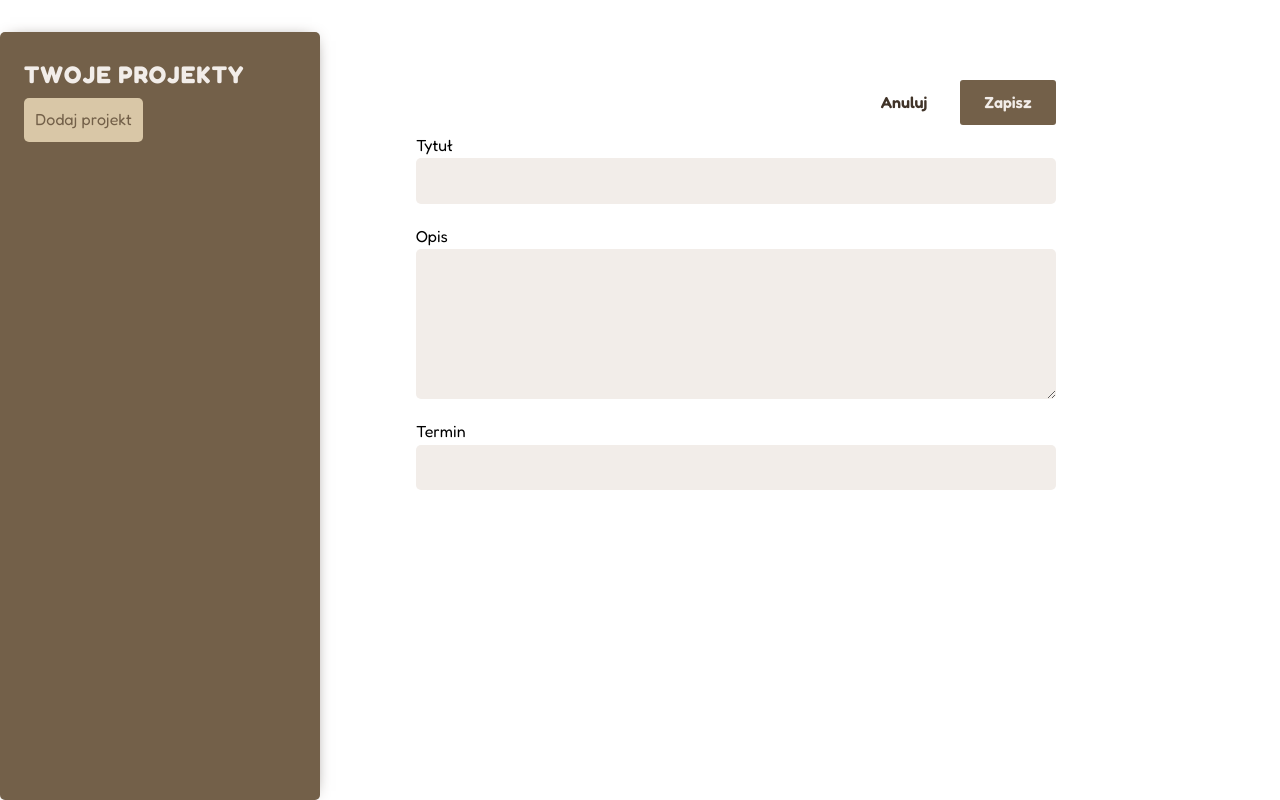
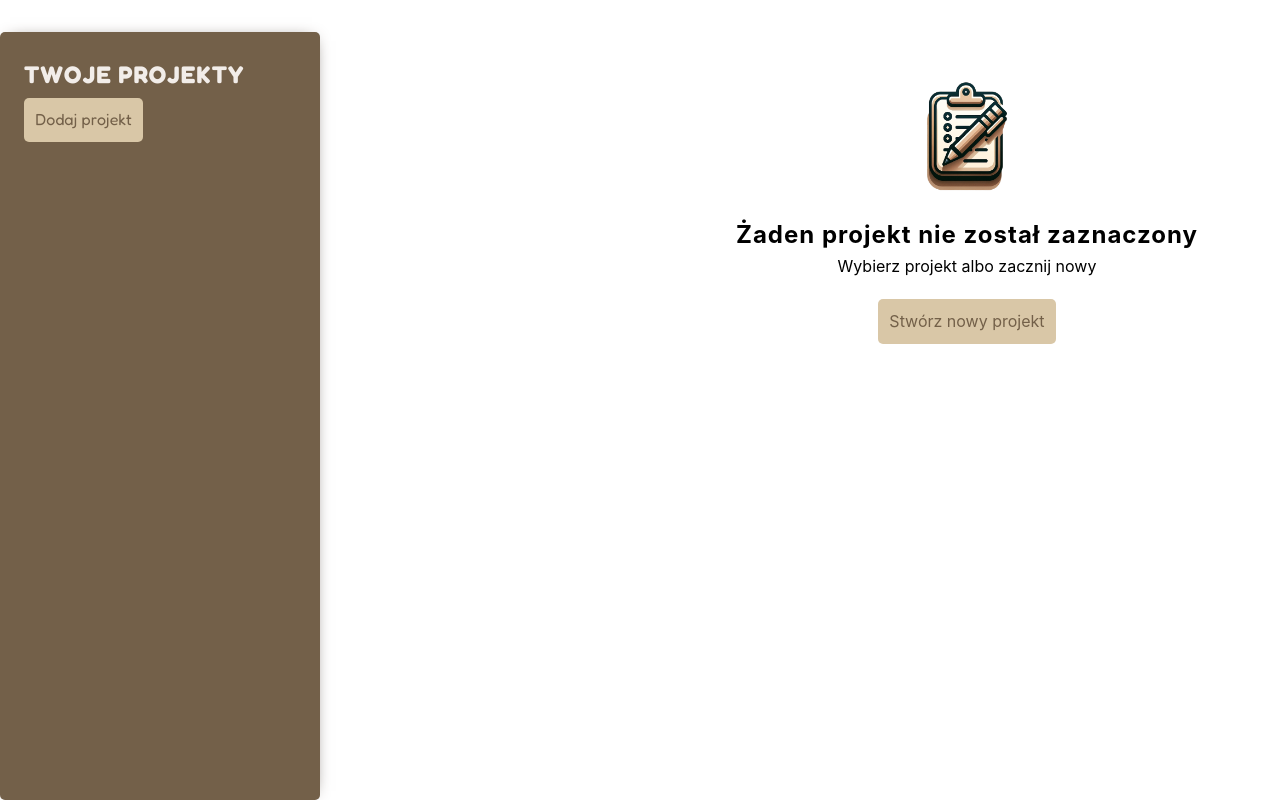
Before and after one commit to michalkrudysz/project-management, a React (Vite) app: page / in a window 1280 px wide. Built offline with nearby package versions, Linux system fonts and the light colour scheme.

Commit message:
I created a component for a universal button. I added a module that indicates the lack of a selected project and suggests choosing or creating one, additionally I styled it.

```diff
--- a/src/App.jsx
+++ b/src/App.jsx
@@ -1,12 +1,14 @@
 import "./App.scss";
 import ProjectSidebar from "./components/ProjectSidebar.jsx";
 import NewProject from "./components/NewProject.jsx";
+import NoProjectSelected from "./components/NoProjectSelected.jsx";
 
 function App() {
   return (
     <main className="main">
       <ProjectSidebar />
-      <NewProject />
+      {/* <NewProject /> */}
+      <NoProjectSelected />
     </main>
   );
 }
--- /dev/null
+++ b/src/components/Button.jsx
@@ -0,0 +1,10 @@
+/* eslint-disable react/prop-types */
+import classes from "./Button.module.scss";
+
+export default function Button({ children, ...props }) {
+  return (
+    <button className={classes.button} {...props}>
+      {children}
+    </button>
+  );
+}
--- /dev/null
+++ b/src/components/Button.module.scss
@@ -0,0 +1,17 @@
+.button {
+  padding: 0.6em 0.7em;
+  margin-top: 0.2em;
+  background: #d9c7a7;
+  color: #736049;
+  border: none;
+  border-radius: 5px;
+  font: inherit;
+  cursor: pointer;
+  outline: inherit;
+  transition: background 0.6s ease, color 0.6s ease;
+
+  &:hover {
+    background: #a68b6a;
+    color: #f2ede9;
+  }
+}
--- /dev/null
+++ b/src/components/NoProjectSelected.jsx
@@ -0,0 +1,20 @@
+import noProjectImage from "../assets/create-project.png";
+import Button from "./Button";
+import classes from "./NoProjectSelected.module.scss";
+
+export default function NoProjectSelected() {
+  return (
+    <div className={classes["no-project-selected"]}>
+      <img
+        className={classes.image}
+        src={noProjectImage}
+        alt="Stwórz nowy projekt"
+      />
+      <h2 className={classes.title}>Żaden projekt nie został zaznaczony</h2>
+      <p>Wybierz projekt albo zacznij nowy</p>
+      <p className={classes.paragraph}>
+        <Button>Stwórz nowy projekt</Button>
+      </p>
+    </div>
+  );
+}
--- /dev/null
+++ b/src/components/NoProjectSelected.module.scss
@@ -0,0 +1,18 @@
+.no-project-selected {
+  display: flex;
+  flex-direction: column;
+  margin-top: 5em;
+  align-items: center;
+  margin-left: 20em;
+  .image {
+    height: 7em;
+    width: 5em;
+  }
+  .title {
+    letter-spacing: 1px;
+    margin-top: 1em;
+  }
+  .paragraph {
+    margin-top: 1em;
+  }
+}
--- a/src/components/ProjectSidebar.jsx
+++ b/src/components/ProjectSidebar.jsx
@@ -1,11 +1,12 @@
 import classes from "./ProjectSidebar.module.scss";
+import Button from "./Button.jsx";
 
 export default function ProjectSidebar() {
   return (
     <aside className={classes.sidebar}>
       <h2 className={classes.title}>Twoje projekty</h2>
       <div>
-        <button>Dodaj projekt</button>
+        <Button>Dodaj projekt</Button>
       </div>
       <ul></ul>
     </aside>
--- a/src/components/ProjectSidebar.module.scss
+++ b/src/components/ProjectSidebar.module.scss
@@ -16,22 +16,4 @@
     font-size: 1.5em;
     letter-spacing: 1px;
   }
-
-  button {
-    padding: 0.6em 0.7em;
-    margin-top: 0.2em;
-    background: #d9c7a7;
-    color: #736049;
-    border: none;
-    border-radius: 5px;
-    font: inherit;
-    cursor: pointer;
-    outline: inherit;
-    transition: background 0.6s ease, color 0.6s ease;
-
-    &:hover {
-      background: #a68b6a;
-      color: #f2ede9;
-    }
-  }
 }
```
Also changed, not shown: src/assets/create-project.png (added).
